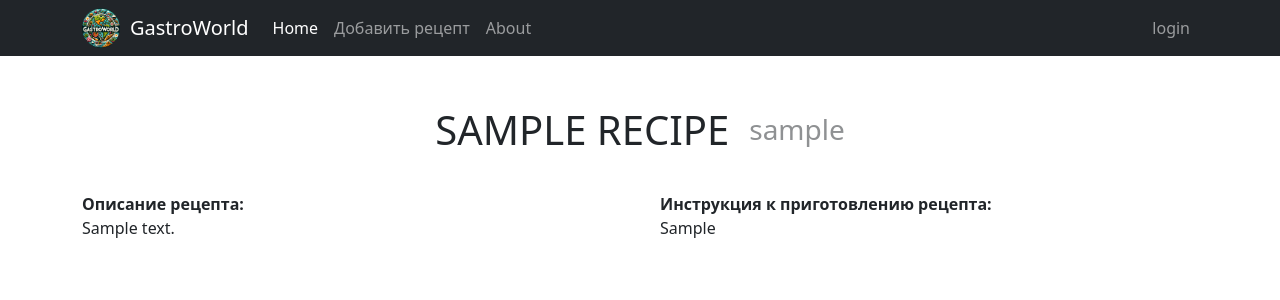
After one commit to woidead/django_recipes2.0, a Django app: page /recipe/1/ in a window 1280 px wide. The commit adds this page. Shown: the top 300 px of the page. Run offline with Django 5.2, Linux system fonts and the light colour scheme; tables that the repository leaves empty hold one stand-in row (values such as "Sample post").

Commit message:
html and style updated

```diff
--- a/static/css/main.css
+++ b/static/css/main.css
@@ -72,3 +72,27 @@ form{
     text-align: start;
     margin: 0;
 }
+
+.author-title{
+    width: 100%;
+    display: flex;
+    justify-content: center;
+    align-items: center;
+    gap: 20px;
+}
+
+.author-container{
+    opacity: 0.5;
+}
+
+.description-instructions{
+    width: 100%;
+    margin-top: 30px;
+    display: flex;
+    text-align: start;
+    gap: 20px;
+}
+
+.description-container{
+    min-width: 50%;
+}
--- a/templates/recipes/base.html
+++ b/templates/recipes/base.html
@@ -27,9 +27,7 @@
             <li class="nav-item">
                 <a class="nav-link active" aria-current="page" href="{% url 'home' %}">Home</a>
             </li>
-            <li class="nav-item">
-                <a class="nav-link" href="">Recipes List</a>
-            </li>
+
             <li class="nav-item">
                 <a class="nav-link" href="{% url 'recipe_add' %}">Добавить рецепт</a>
             </li>
--- a/templates/recipes/index.html
+++ b/templates/recipes/index.html
@@ -11,7 +11,7 @@
         {% if recipes %}
             {% for recipe in recipes %}
                 <div class="recipe">
-            <h3 class="title"><a href="" class="title_link">{{ recipe.title|title }}</a></h3>
+                    <h3 class="title"><a href="{% url 'recipe_detail' recipe.id %}" class="title_link">{{ recipe.title|title }}</a></h3>
                     <p class="description">{{ recipe.description }}</p>
                 </div>
             {% endfor %}
--- /dev/null
+++ b/templates/recipes/recipe_detail.html
@@ -0,0 +1,21 @@
+{% extends "recipes/base.html" %}
+{% load static %}
+
+{% block title %} Рецепт {{ recipe.title | lower }} {% endblock %}
+
+{% block content %}
+
+<div class="container container-main">
+    <div class="author-title">
+        <div class="title-container"><h1>{{ recipe.title | upper }}</h1></div>
+        <div class="author-container"><h3>{{ recipe.author }}</h3></div>
+    </div>
+
+    <div class="description-instructions">
+        <div class="description-container"><p> <b>Описание рецепта:</b><br>{{ recipe.description }}</p></div>
+        <div class="instructions-container"><p><b>Инструкция к приготовлению рецепта:</b><br>{{ recipe.instructions }}</p></div>
+    </div>
+
+</div>
+
+{% endblock %}
--- a/templates/users/login.html
+++ b/templates/users/login.html
@@ -20,7 +20,7 @@
                 {{ form.password }}
               </div>
 
-              <button type="submit" class="btn btn-primary mb-3">Ввойти</button> <br>
+              <button type="submit" class="btn btn-primary mb-3">Далее</button> <br>
               <a href="{% url 'registration' %}">Нет аккаунта? <br> Зарегестрироваться</a>
 
             </form>
```
Lines whose indentation alone changed are shown as unchanged.
